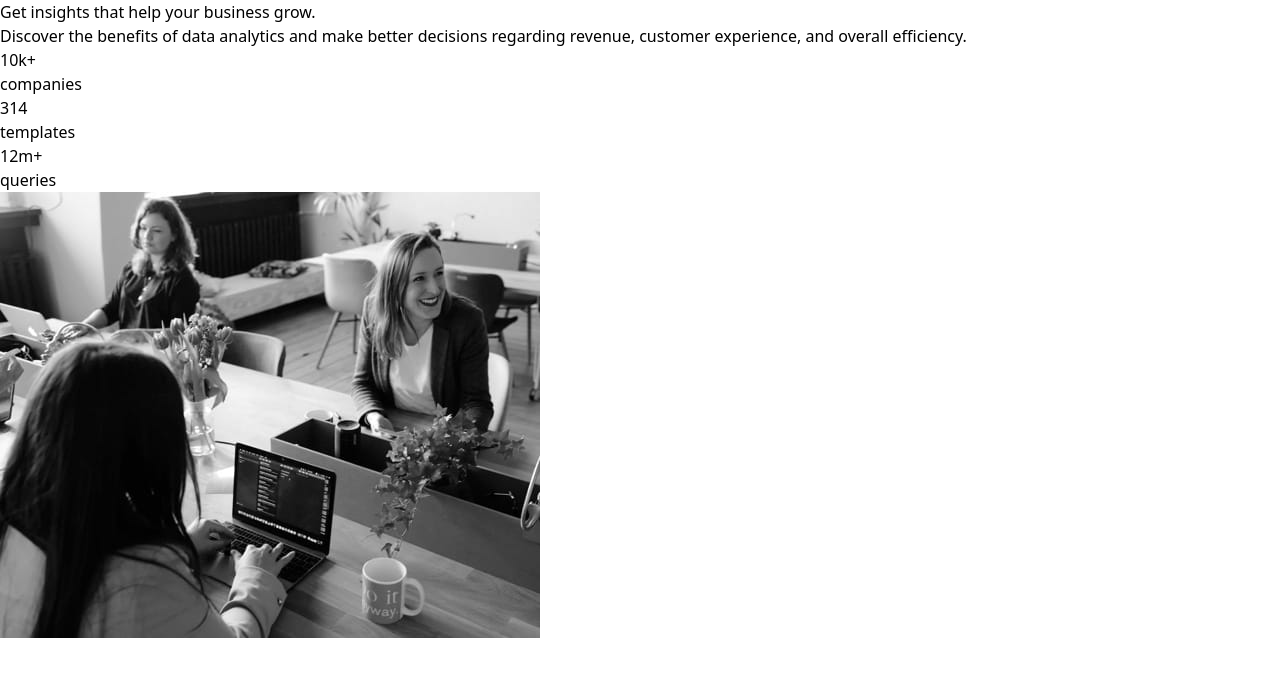
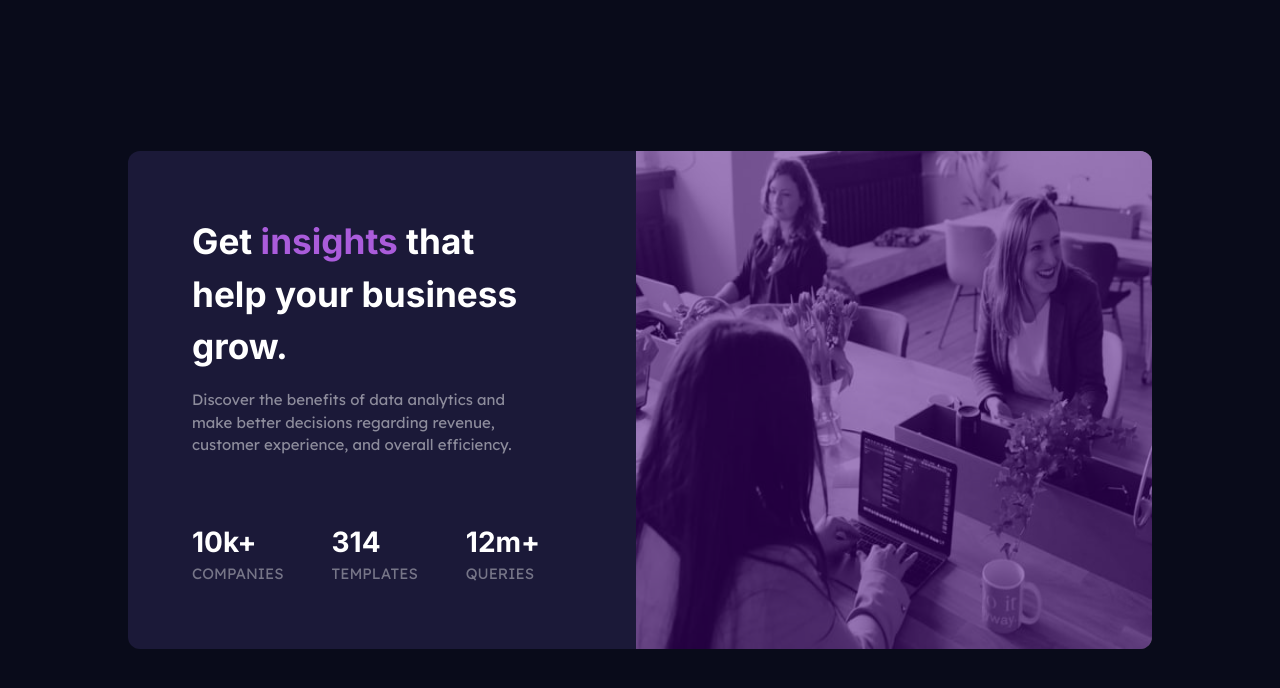
Before and after one commit to pRicard0/Stats-Preview-Card, a website: page index.html in a window 1280 px wide. Drawn offline with Linux system fonts and the light colour scheme.

Commit message:
Desktop version finished

```diff
--- a/index.html
+++ b/index.html
@@ -8,29 +8,35 @@
   <link rel="stylesheet" href="./dist/output.css">
 
 </head>
-<body>
+<body class="flex justify-center items-center min-h-screen font-Inter text-base bg-very-dark-blue text-white">
 
-  <main>
-    <h1>Get <en>insights</en> that help your business grow.</h1>
-    <p>
-      Discover the benefits of data analytics and make better decisions regarding revenue, customer
-      experience, and overall efficiency.
-    </p>
+  <main class="flex self-center w-4/5 overflow-hidden rounded-xl">
+    <section class="flex flex-col w-1/2 md:w-auto p-16 pr-24 bg-dark-desaturated-blue">
+      <h1 class="font-bold text-title mb-4">Get <en class="text-soft-violet">insights</en> that help your business grow.</h1>
+      <p class="text-white/50 font-Deca">
+        Discover the benefits of data analytics and make better decisions regarding revenue, customer
+        experience, and overall efficiency.
+      </p>
+      <div class="flex space-x-12 mt-16">
+        <div class="flex min-h-0 flex-col">
+          <h2 class="text-numbers font-bold">10k+</h2>
+          <p class="text-white/40 uppercase font-Deca">companies</p>
+        </div>
+        <div class="flex min-h-0 flex-col">
+          <h2 class="text-numbers font-bold">314</h2>
+          <p class="text-white/40 uppercase font-Deca">templates</p>
+        </div>
+        <div class="flex min-h-0 flex-col">
+          <h2 class="text-numbers font-bold">12m+</h2>
+          <p class="text-white/40 uppercase font-Deca">queries</p>
+        </div>
+      </div>
+    </section>
 
-    <div>
-      <h2>10k+</h2>
-      <p>companies</p>
-    </div>
-    <div>
-      <h2>314</h2>
-      <p>templates</p>
-    </div>
-    <div>
-      <h2>12m+</h2>
-      <p>queries</p>
-    </div>
-
-    <div><img src="./images/image-header-desktop.jpg"></div>
+    <section class="relative">
+      <div class="absolute top-0 right-0 bottom-0 left-0 bg-purple-800 opacity-50 brightness-75 contrast-125 z-20"></div>
+      <img src="./images/image-header-desktop.jpg" class="filter grayscale hue-rotate-270 h-full">
+    </section>
   </main>
 </body>
 </html>
--- a/tailwind.config.js
+++ b/tailwind.config.js
@@ -11,6 +11,8 @@ module.exports = {
     },
     fontSize: {
       base: '0.9375rem',
+      title: '2.2rem',
+      numbers: '1.75rem',
     },
     fontFamily: {
       'Inter': ['Inter', 'sans-serif'],
```
Also changed, not shown: package.json (+68 -1 lines), dist/output.css.
